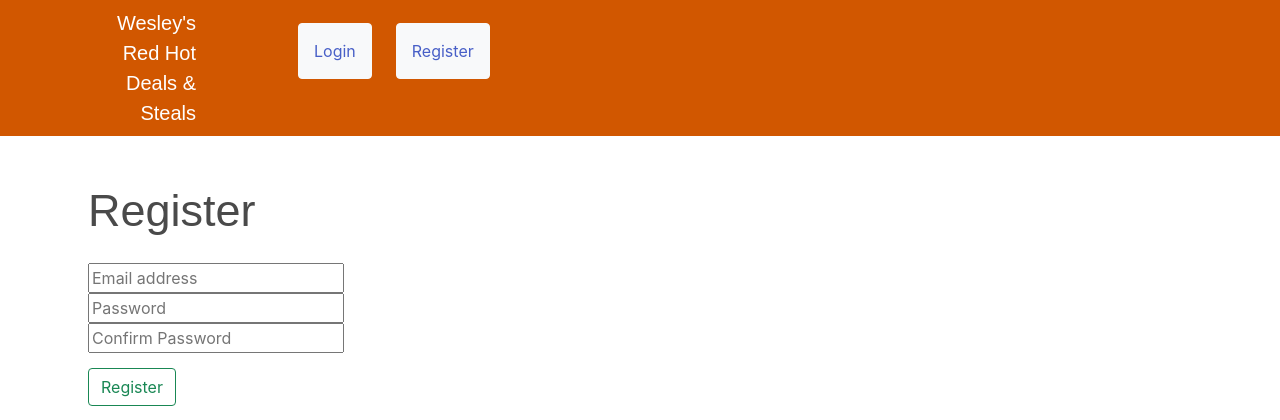
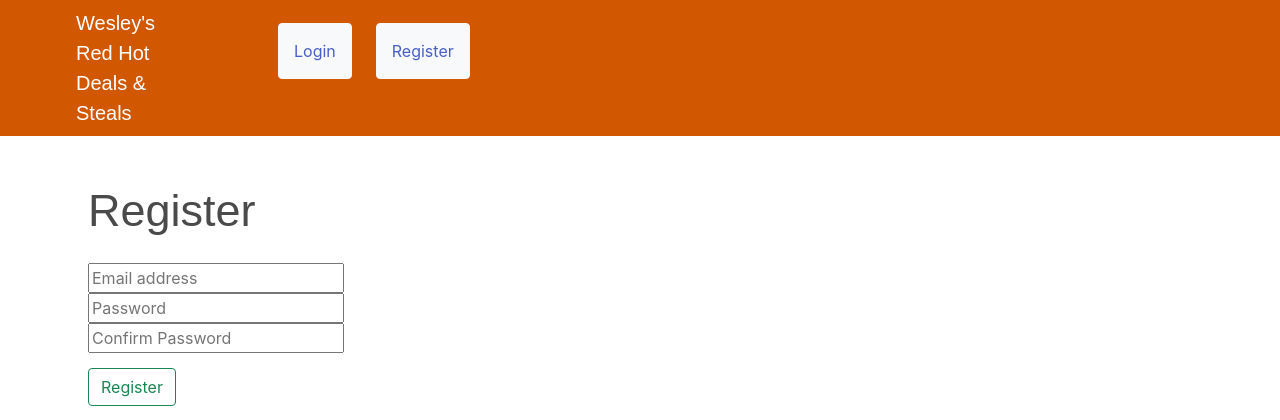
Before and after one commit to seawolfsoftware/wesleysdeals, a Django app: page /register/ in a window 1280 px wide. Shown: the top 420 px of the page. Run offline with Django 3.2, Linux system fonts and the light colour scheme.

Commit message:
navbar progress

```diff
--- a/templates/main/base.html
+++ b/templates/main/base.html
@@ -29,28 +29,27 @@
 
             <div class="container">
                 <div class="row">
-                    <div class="col list-item">
+                    <div class="col">
                          <a id="brand-link" href="/" >
                             <div id="brand">Wesley's Red Hot Deals & Steals</div>
                         </a>
                     </div>
 
-                    <div class="col list-item col-md-auto">
-
-                    </div>
-
                     {% if user.is_authenticated %}
 
-
-                        <div class="col col-lg-2 list-item justify-content-end">
+                        <div class="col ">
                             {{user.username}}
                         </div>
 
-                        <div class="col col-lg-2 list-item justify-content-end">
+                        <div class="col">
                             <button type="button" class="btn btn-light">
                                  <a href="/logout">Logout</a>
                             </button>
                         </div>
+
+
+
+
 
 
                 </div>
```
